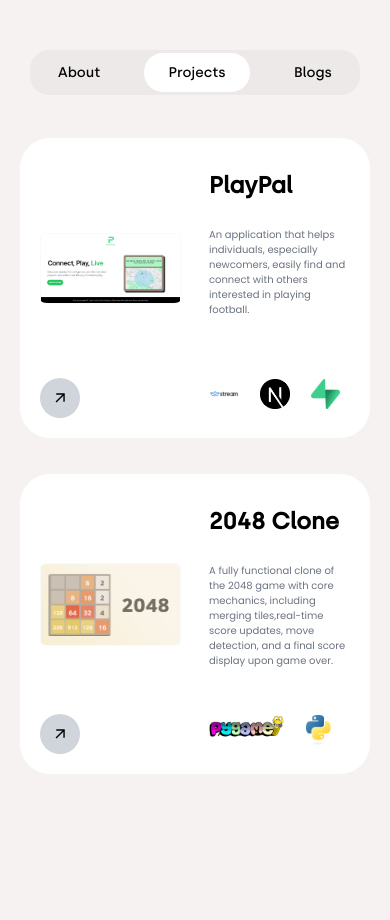
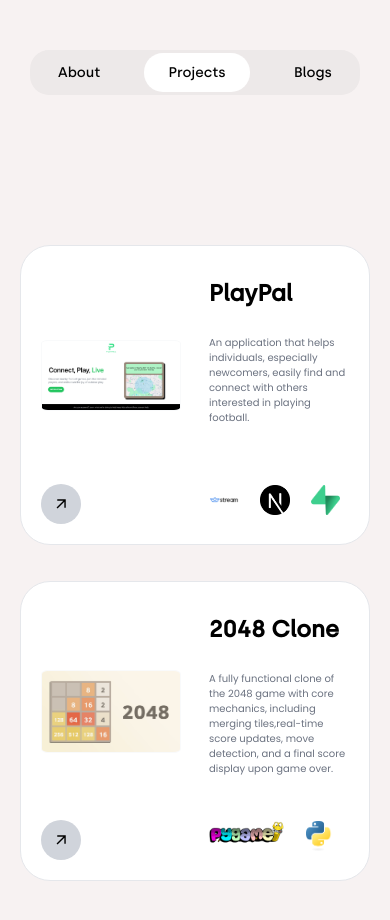
Before and after one commit to DonHamsa/myPortfolio, a Next.js app: page /projects in a window 390 px wide. Shown: the top 920 px of the page. Before the commit the page ends 844 px from the top, so only its background shows below. Built offline with nearby package versions, Linux system fonts and the light colour scheme.

Commit message:
refactor: update text for clarity, adjust layout and styles across components

```diff
--- a/src/app/blogs/13thfeb/page.jsx
+++ b/src/app/blogs/13thfeb/page.jsx
@@ -22,7 +22,7 @@ export default function GoodApple() {
       </p>
 
       <p className="mb-[19px]">
-        The path forward looks less brighter than it did a few days ago. But I
+        The path forward looks less bright than it did a few days ago. But I
         wait. I wait for the feedback to improve. To pick myself up, dust my
         self down and come back a stronger and more improved candidate. And if I
         fall back again, I repeat. Repeat and then repeat again.
--- a/src/app/blogs/page.jsx
+++ b/src/app/blogs/page.jsx
@@ -6,7 +6,7 @@ export default function Blogs() {
     <div className="lg:pr-[25%] lg:pl-[25%]  pl-[7%] pr-[7%] flex justify-center mb-[20px] lg:h-[300px] h-[370px]  ">
         <BlogPreview
           heading="Falling at the final hurdle"
-          synopsis="I wanted it. I needed it. I worked towards it. I did not get it. The inquest should not begin now. It will begin when I have all the information and the sadness subsides. However, putting thoughts into writing I think does help a bit."
+          synopsis="I wanted it. I needed it. I worked towards it. I did not get it. The inquest should not begin now. It should begin when I have all the information. When the sadness finally subsides. However, putting thoughts into writing I think does help a bit."
           date="13th Feb 2025"
           href="blogs/13thfeb"
         />
@@ -14,7 +14,7 @@ export default function Blogs() {
       <div className="lg:pr-[25%] lg:pl-[25%]  pl-[7%] pr-[7%] flex justify-center mb-[20px] lg:h-[300px] h-[370px]  ">
         <BlogPreview
           heading="The end of January"
-          synopsis="This month has felt the weirdest out of the last 18 months. I just finished a 3-month project and I feel like I have stepped right into chaos.I still have structure in my days, but this job could not come any sooner."
+          synopsis="This month has felt the weirdest out of the last 18 . I just finished a 3-month project and I feel like I have stepped right into chaos.I still have structure in my days, but this job could not come soon enough."
           date="30th Jan 2025"
           href="blogs/endOfJan"
         />
--- a/src/app/globals.css
+++ b/src/app/globals.css
@@ -25,11 +25,18 @@ body {
 }
 
 main{
-  padding:4% 11%
+  padding:4% 10%
+}
+
+@media (min-width: 1920px) {
+  main{
+  padding-left: 20%;
+  padding-right:20%;
+  }
 }
 
 @media (max-width: 640px) {
   main {
-    padding: 11% 0;
+    padding: 150px 0;
   }
 }
--- a/src/app/projects/page.jsx
+++ b/src/app/projects/page.jsx
@@ -2,7 +2,7 @@ import ProjectCard from "@/components/ProjectCard/ProjectCard";
 
 export default function Projects() {
   return (
-    <div className="flex lg:grid lg:grid-cols-2 flex-col gap-9 justify-center items-center lg:p-0 pl-[7%] pr-[7%] ">
+    <div className="flex lg:justify-evenly flex-col lg:flex-row items-center gap-9  ">
       <ProjectCard
         projectImage="/playpal.png"
         stack={["/stream.png", "/next.png", "supa.png"]}
--- a/src/components/ProfileImage/ProfileImage.jsx
+++ b/src/components/ProfileImage/ProfileImage.jsx
@@ -1,7 +1,7 @@
 export default function ProfileImage() {
   return (
     <div className='lg:w-full lg:h-full h-[208px] rounded-[30px] overflow-hidden flex justify-center w-[100%]'>
-      <img src="/ProfileImage.jpg" className="h-full lg:w-full w-[100%] rounded-[30px] scale-125 "></img>
+      <img src="/ProfileImage.jpg" className="h-full lg:w-full w-[100%] rounded-[30px] scale-110 "></img>
     </div>
   );
 }
--- a/src/components/ProjectCard/ProjectCard.jsx
+++ b/src/components/ProjectCard/ProjectCard.jsx
@@ -9,7 +9,7 @@ export default function ProjectCard({
   link
 }) {
   return (
-    <div className=" group rounded-[30px] grid grid-cols-2 p-[20px] bg-white h-[300px] lg:w-[500px] w-[350px]  gap-7  hover:shadow-xl transition-shadow duration-200">
+    <div className=" group rounded-[30px] grid grid-cols-2 p-[20px] bg-white h-[300px] lg:w-[500px] w-[350px]  gap-7  hover:shadow-xl transition-shadow duration-200 border ">
       <div className="flex-col h-[100%]">
         <div className="h-[85%] flex items-center justify-center ">
           <img
```
Also changed, not shown: public/ProfileImage.jpg.
